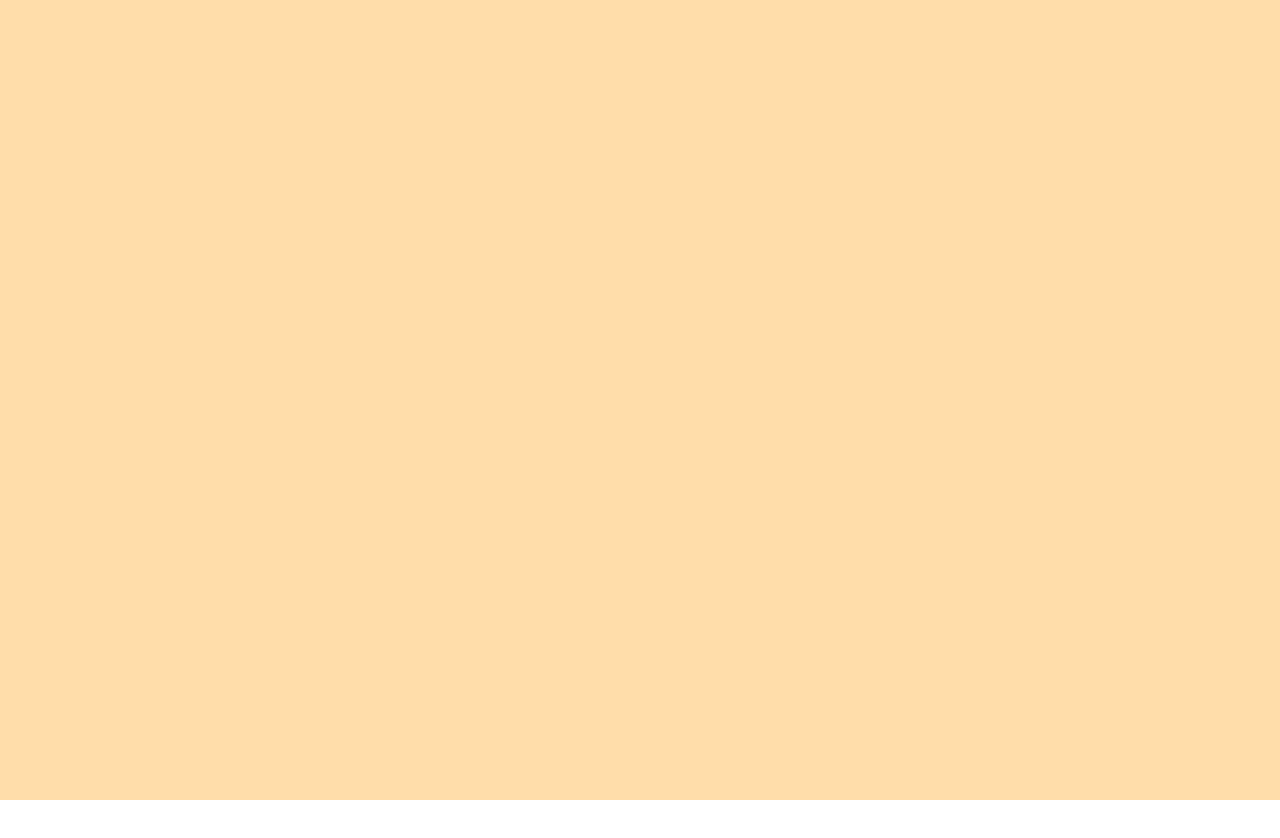
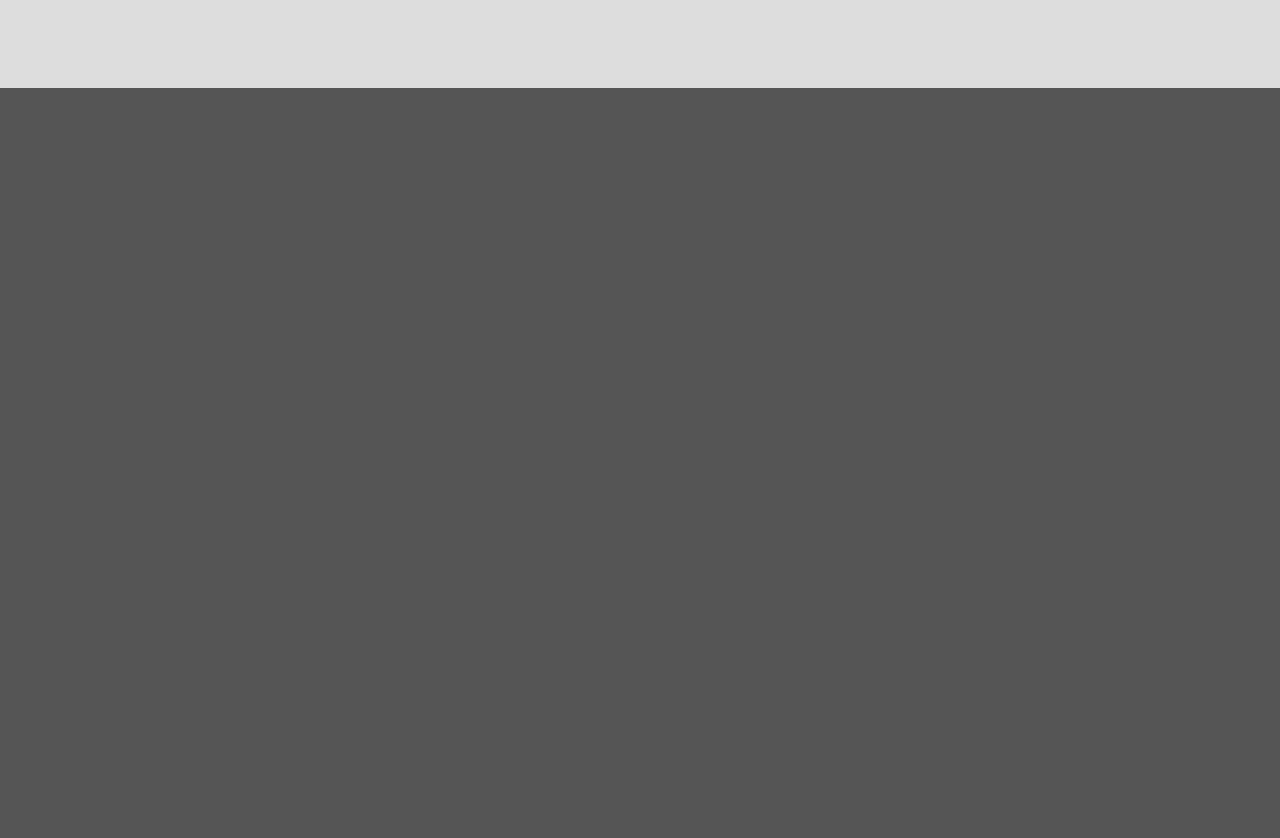
Before and after one commit to mittwoch01/new-stylenanda, a plain HTML site: page html/s_00_main_page.html in a window 1280 px wide. Before the commit the page ends 800 px from the top, so only its background shows below. Drawn offline with Linux system fonts and the light colour scheme.

Commit message:
[add]scss,css:new:바탕 크기 추가

```diff
--- a/scss/page/common/_headBox.scss
+++ b/scss/page/common/_headBox.scss
@@ -0,0 +1,3 @@
+// headBox.scss
+
+#headBox { width: 100%; height: 88px; background-color: #ddd;}
--- a/scss/page/main/_newBox.scss
+++ b/scss/page/main/_newBox.scss
@@ -0,0 +1,3 @@
+// newBox.scss
+
+#newBox { width: 100%; height: 768px; background-color: #555;}
--- a/scss/page/main/_nmbBox.scss
+++ b/scss/page/main/_nmbBox.scss
@@ -0,0 +1 @@
+// nmbbox.scss
```
Also changed, not shown: css/src/s_00_main_page.css.
